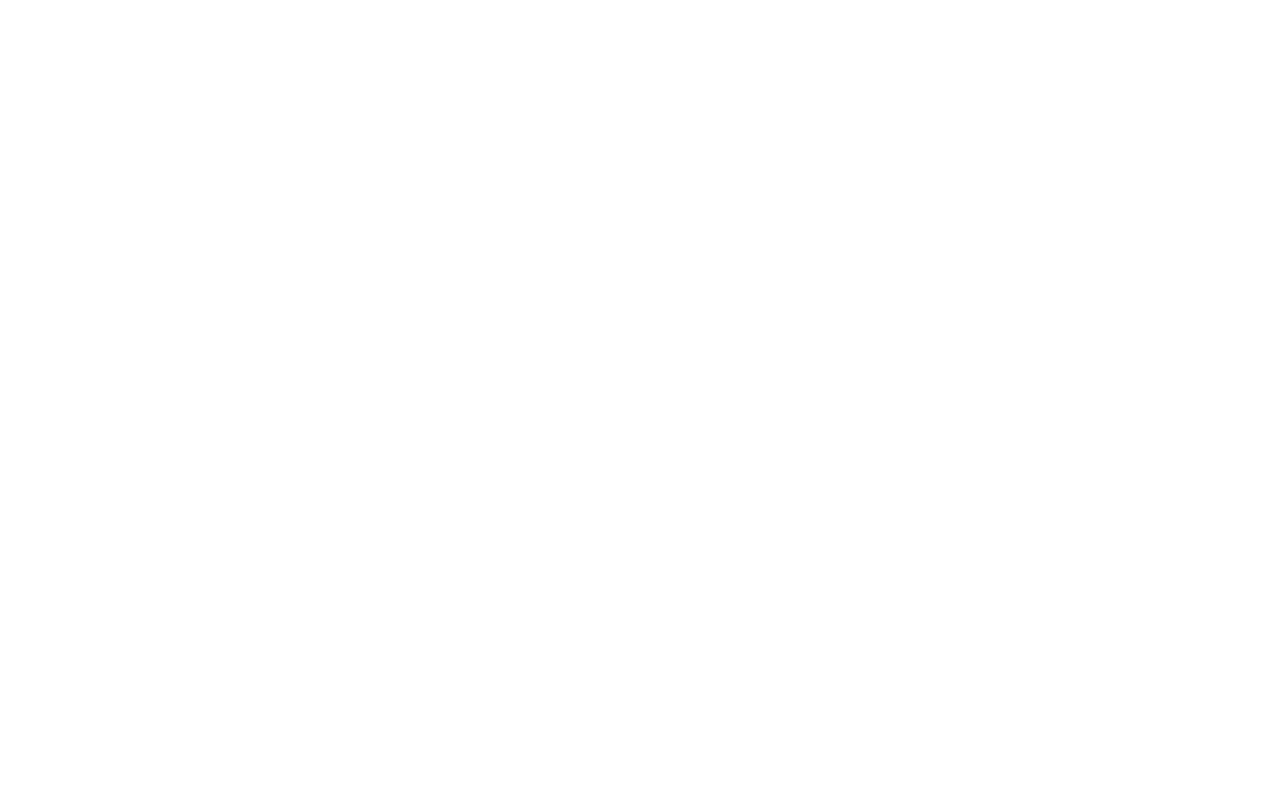
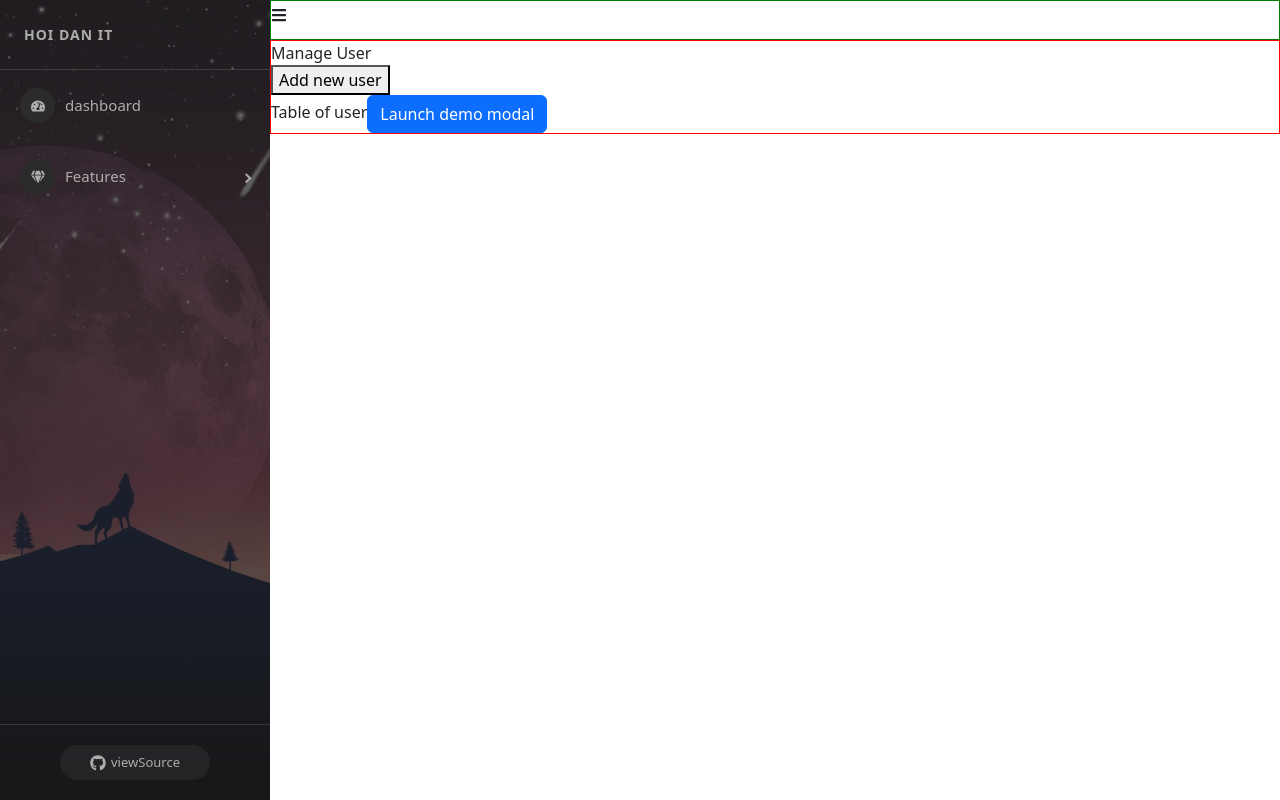
Before and after one commit to quangvu0407/REACT, a React (Create React App) app: page /admins/manage-user in a window 1280 px wide. Before the commit this address had no page. Built offline with nearby package versions, Linux system fonts and the light colour scheme.

Commit message:
video 56

```diff
--- a/src/App.scss
+++ b/src/App.scss
@@ -92,7 +92,7 @@
         border-radius: 5px;
         margin-right: 15px;
         padding: 0 15px;
-        border: 1px solid #535353;
+        border: none;
 
         &:hover {
           background: black;
--- a/src/components/Admin/Admin.js
+++ b/src/components/Admin/Admin.js
@@ -2,17 +2,24 @@
 import './Admin.scss';
 import { FaHeart, FaBars } from 'react-icons/fa';
 import { useState } from "react";
+import { Outlet } from 'react-router-dom';
 const Admin = () => {
     const [collapsed, setCollapsed] = useState(false);
     return (
         <div className="admin-container">
             <div className="admin-sidebar">
-                <SideBar collapsed={collapsed}/>
+                <SideBar collapsed={collapsed} />
             </div>
 
             <div className="admin-content">
-                <FaBars onClick={() => setCollapsed(!collapsed)} />
-                {/* <FaBars onClick={() => setCollapsed(!toggled)} /> */}
+                <div className="admin-header">
+                    <FaBars onClick={() => setCollapsed(!collapsed)} />
+                    {/* <FaBars onClick={() => setCollapsed(!toggled)} /> */}
+                </div>
+                <div className="admin-main">
+                    <Outlet />
+                </div>
+
             </div>
 
         </div>
--- a/src/components/Admin/Admin.scss
+++ b/src/components/Admin/Admin.scss
@@ -1,11 +1,21 @@
 .admin-container {
     display: flex;
-
     .admin-sidebar {
         .pro-sidebar {
             height: 100vh !important;
         }
     }
+    .admin-content {
+        width: 100%;
+        padding: 0;
+        .admin-header {
+            height: 40px;
+            border: 1px solid green;
+        }
 
+        .admin-main {
+            border: 1px solid red;
+        }
+    }
     ;
 }
--- a/src/components/Admin/SideBar.js
+++ b/src/components/Admin/SideBar.js
@@ -8,12 +8,13 @@
     SidebarFooter,
     SidebarContent,
 } from 'react-pro-sidebar';
+import { Link } from 'react-router-dom';
 import { FaTachometerAlt, FaGem, FaList, FaGithub, FaRegLaughWink, FaHeart } from 'react-icons/fa';
 import sidebarBg from '../../assets/bg2.jpg';
 import './SideBar.scss';
 
-import {DiReact} from 'react-icons/di';
-import {MdDashboard} from 'react-icons/md';
+import { DiReact } from 'react-icons/di';
+import { MdDashboard } from 'react-icons/md';
 const SideBar = (props) => {
     const { image, collapsed, toggled, handleToggleSidebar } = props;
     return (
@@ -49,6 +50,7 @@
                         // suffix={<span className="badge red">New</span>}
                         >
                             dashboard
+                            <Link to="/admins" />
                         </MenuItem>
                         {/* <MenuItem icon={<FaGem />}> components</MenuItem> */}
                     </Menu>
@@ -56,12 +58,19 @@
                         <SubMenu
                             // suffix={<span className="badge yellow">3</span>}
                             // icon={<FaRegLaughWink />}
-                            icon = {<FaGem />}
+                            icon={<FaGem />}
                             title={"Features"}
                         >
-                            <MenuItem> Quản lý User</MenuItem>
-                            <MenuItem> Quản lý bài Quiz</MenuItem>
-                            <MenuItem> Quản lý câu hỏi</MenuItem>
+                            <MenuItem>
+                                Quản lý User
+                                <Link to="/admins/manage-user" />
+                            </MenuItem>
+                            <MenuItem>
+                                Quản lý bài Quiz
+                            </MenuItem>
+                            <MenuItem>
+                                Quản lý câu hỏi
+                            </MenuItem>
                         </SubMenu>
 
                     </Menu>
--- /dev/null
+++ b/src/components/Admin/content/DashBoard.js
@@ -0,0 +1,8 @@
+const DashBoard = () => {
+    return (
+        <div>
+            DashBoard
+        </div>
+    )
+}
+export default DashBoard;
--- /dev/null
+++ b/src/components/Admin/content/ManageUser.js
@@ -0,0 +1,22 @@
+import ModalCreactUser from "./ModalCreateUser";
+
+const ManagerUser = () => {
+    return (
+        <div claasName="manage-user-container" >
+            <div classNameName="title">
+                Manage User
+            </div>
+            <div classNameName="User-content">
+                <div>
+                    <button>Add new user</button>
+                </div>
+                <div>
+                    Table of user
+                    <ModalCreactUser />
+                </div>
+            </div>
+        </div>
+    )
+}
+
+export default ManagerUser;
--- /dev/null
+++ b/src/components/Admin/content/ModalCreateUser.js
@@ -0,0 +1,65 @@
+import { useState } from 'react';
+import Button from 'react-bootstrap/Button';
+import Modal from 'react-bootstrap/Modal';
+
+const ModalCreactUser = () => {
+    const [show, setShow] = useState(false);
+
+    const handleClose = () => setShow(false);
+    const handleShow = () => setShow(true);
+
+    return (
+        <>
+            <Button variant="primary" onClick={handleShow}>
+                Launch demo modal
+            </Button>
+
+            <Modal
+                show={show}
+                onHide={handleClose}
+                size='xl'
+                backdrop="static"
+            >
+                <Modal.Header closeButton>
+                    <Modal.Title>Add new user</Modal.Title>
+                </Modal.Header>
+                <Modal.Body>
+                    <form className="row g-3">
+                        <div className="col-md-6">
+                            <label className="form-label">Email</label>
+                            <input type="email" className="form-control" />
+                        </div>
+                        <div className="col-md-6">
+                            <label className="form-label">Password</label>
+                            <input type="password" className="form-control" />
+                        </div>
+                        <div className="col-md-6">
+                            <label className="form-label">Username</label>
+                            <input type="text" className="form-control" />
+                        </div>
+                        <div className="col-md-4">
+                            <label className="form-label">Role</label>
+                            <select className="form-select">
+                                <option selected value="USER">USER</option>
+                                <option value="ADMIN">ADMIN</option>
+                            </select>
+                        </div>
+                        <div>
+                            image
+                            <input type="file" />
+                        </div>
+                    </form>
+                </Modal.Body>
+                <Modal.Footer>
+                    <Button variant="secondary" onClick={handleClose}>
+                        Close
+                    </Button>
+                    <Button variant="primary" onClick={handleClose}>
+                        Save
+                    </Button>
+                </Modal.Footer>
+            </Modal>
+        </>
+    );
+}
+export default ModalCreactUser;
--- a/src/index.js
+++ b/src/index.js
@@ -13,6 +13,8 @@
 import Admin from './components/Admin/Admin';
 import User from './components/Users/User';
 import HomePage from './components/Home/HomePage';
+import DashBoard from './components/Admin/content/DashBoard';
+import ManagerUser from './components/Admin/content/ManageUser';
 const root = ReactDOM.createRoot(document.getElementById('root'));
 root.render(
   <Provider store={store}>
@@ -24,7 +26,10 @@
           <Route path="users" element={<User />} />
 
         </Route>
-        <Route path="admins" element={<Admin />} />
+        <Route path="admins" element={<Admin />} >
+          <Route index   element={<DashBoard />} />
+          <Route path="manage-user" element={<ManagerUser />} />
+        </Route>
       </Routes>
     </BrowserRouter>
 
```
Lines whose indentation alone changed are shown as unchanged.
